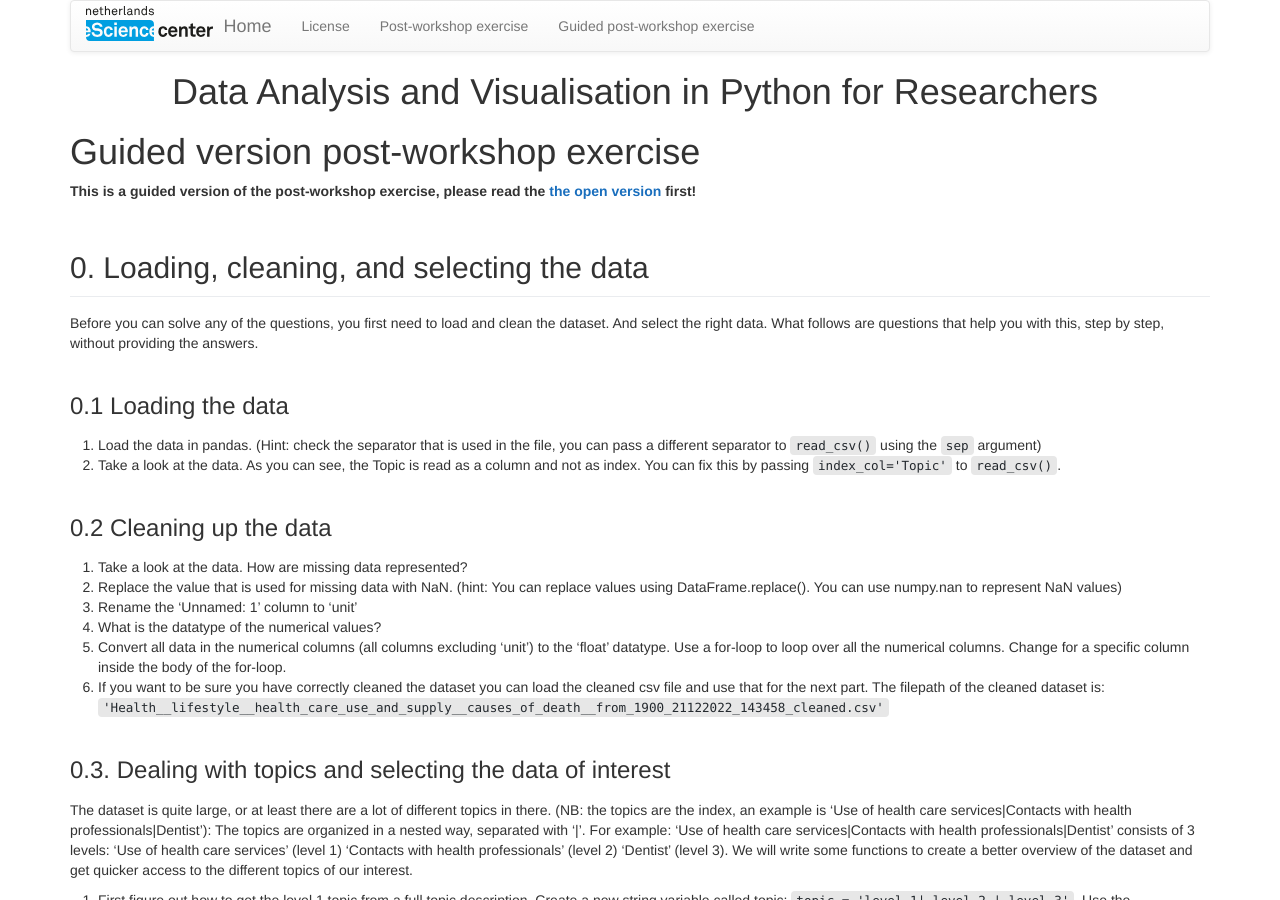
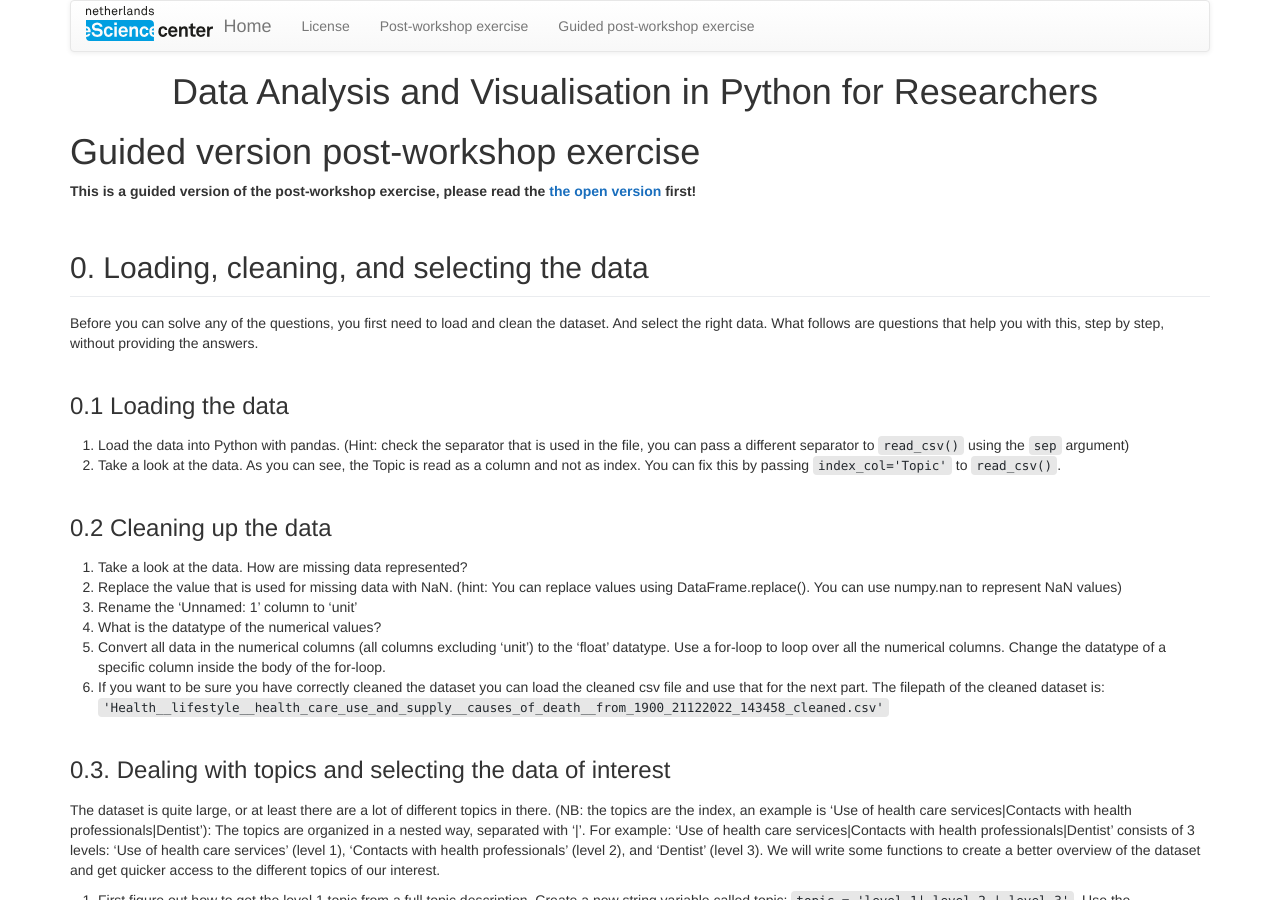
Before and after one commit to esciencecenter-digital-skills/2023-01-25-ds-python-rivm, a Jekyll site: the page built from guided-post-workshop-exercise.md, in a window 1280 px wide and 900 px high. Built offline with Jekyll 4.4.1, drawn with Linux system fonts in a browser that asks for light colours.

Commit message:
Small fixes to the post-workshop exercise

```diff
--- a/guided-post-workshop-exercise.md
+++ b/guided-post-workshop-exercise.md
@@ -11,7 +11,7 @@ Before you can solve any of the questions, you first need to load and clean the
 And select the right data. What follows are questions that help you with this, step by step, without providing the answers.
 
 ### 0.1 Loading the data
-1. Load the data in pandas. (Hint: check the separator that is used in the file, you can pass a different separator to `read_csv()` using the `sep` argument)
+1. Load the data into Python with pandas. (Hint: check the separator that is used in the file, you can pass a different separator to `read_csv()` using the `sep` argument)
 2. Take a look at the data. As you can see, the Topic is read as a column and not as index. You can fix this by passing `index_col='Topic'` to `read_csv()`.
 
 ### 0.2 Cleaning up the data
@@ -19,7 +19,7 @@ And select the right data. What follows are questions that help you with this, s
 2. Replace the value that is used for missing data with NaN. (hint: You can replace values using DataFrame.replace(). You can use numpy.nan to represent NaN values)
 3. Rename the 'Unnamed: 1' column to 'unit'
 4. What is the datatype of the numerical values?
-5. Convert all data in the numerical columns (all columns excluding 'unit') to the 'float' datatype. Use a for-loop to loop over all the numerical columns. Change for a specific column inside the body of the for-loop.
+5. Convert all data in the numerical columns (all columns excluding 'unit') to the 'float' datatype. Use a for-loop to loop over all the numerical columns. Change the datatype of a specific column inside the body of the for-loop.
 6. If you want to be sure you have correctly cleaned the dataset you can load the cleaned csv file and use that for the next part.
 The filepath of the cleaned dataset is: `'Health__lifestyle__health_care_use_and_supply__causes_of_death__from_1900_21122022_143458_cleaned.csv'`
 
@@ -28,7 +28,7 @@ The dataset is quite large, or at least there are a lot of different topics in t
 (NB: the topics are the index, an example is 'Use of health care services|Contacts with health professionals|Dentist'):
 The topics are organized in a nested way, separated with '|'.
 For example: 'Use of health care services|Contacts with health professionals|Dentist' consists of 3 levels:
-'Use of health care services' (level 1) 'Contacts with health professionals' (level 2) 'Dentist' (level 3).
+'Use of health care services' (level 1), 'Contacts with health professionals' (level 2), and  'Dentist' (level 3).
 We will write some functions to create a better overview of the dataset and get quicker access to the different topics of our interest.
 1. First figure out how to get the level 1 topic from a full topic description. Create a new string variable called topic: `topic = 'level 1| level 2 | level 3'`. Use the [`str.split`](https://www.w3schools.com/python/ref_string_split.asp) function and list indexing to get just the level 1 part of the string.
 2. Create a function that returns a list with just the seven unique level 1 topics in the dataset. Hint 1: use your answer from the previous question. Hint 2: You can loop over the topics in the dataframe by doing `for topic in df.index:`.
```
